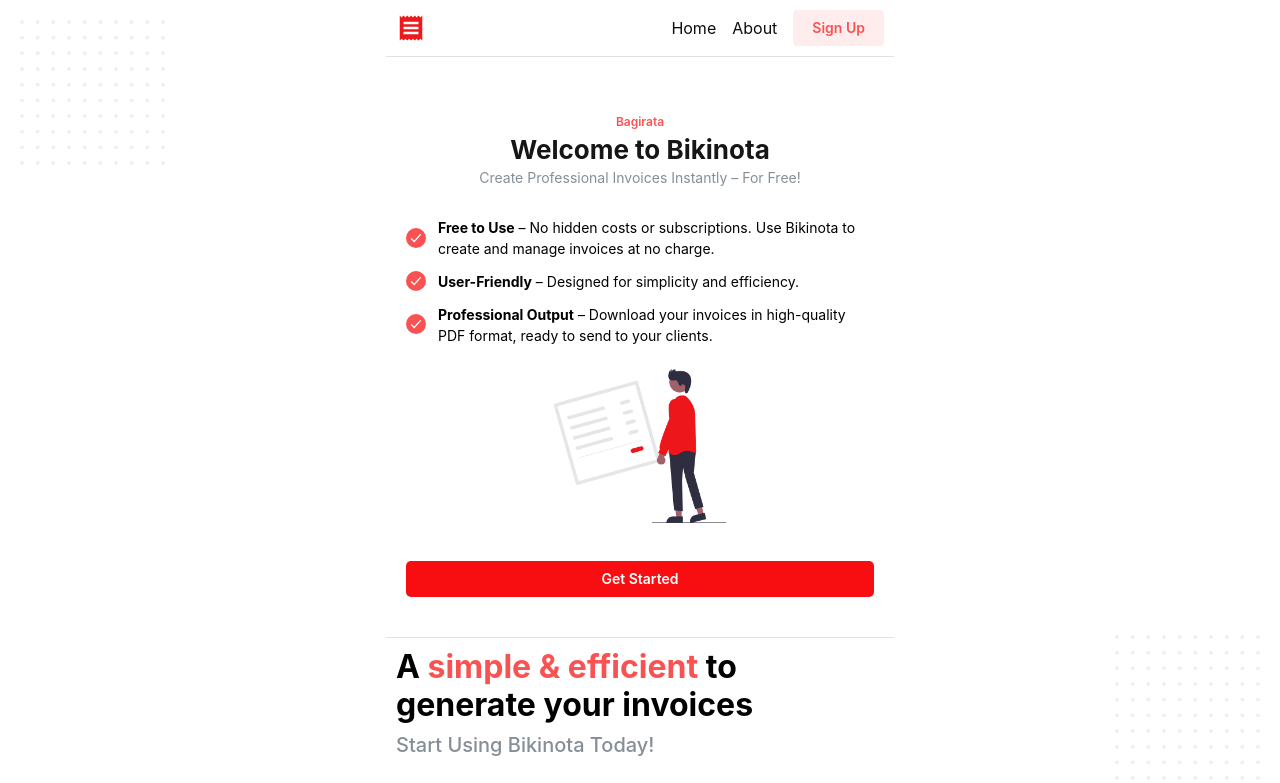
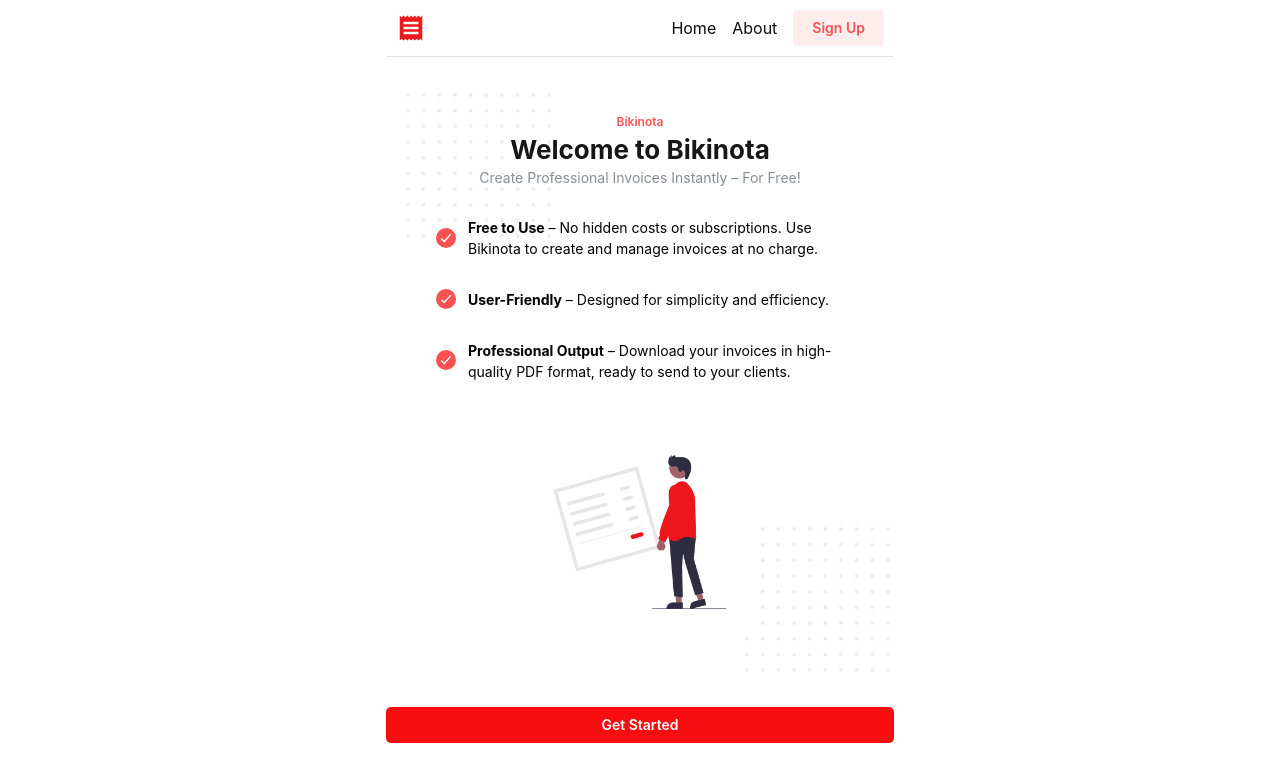
Before and after one commit to notblessy/bikinota, a React (Vite) app: page / in a window 1280 px wide. Shown: the top 783 px of the page. Built offline with nearby package versions, Linux system fonts and the light colour scheme.

Commit message:
feature: enhance landing page

```diff
--- a/package.json
+++ b/package.json
@@ -10,9 +10,12 @@
     "preview": "vite preview"
   },
   "dependencies": {
+    "@mantine/carousel": "^7.9.2",
     "@mantine/core": "^7.9.2",
     "@mantine/form": "^7.9.2",
     "@mantine/hooks": "^7.9.2",
+    "embla-carousel-autoplay": "^7.1.0",
+    "embla-carousel-react": "^7.1.0",
     "react": "^18.2.0",
     "react-dom": "^18.2.0",
     "react-icons": "^5.2.1",
--- a/src/App.jsx
+++ b/src/App.jsx
@@ -1,4 +1,5 @@
 import "@mantine/core/styles.css";
+import "@mantine/carousel/styles.css";
 
 import {
   Anchor,
--- a/src/pages/LandingPage.jsx
+++ b/src/pages/LandingPage.jsx
@@ -1,8 +1,8 @@
+import Autoplay from "embla-carousel-autoplay";
 import {
   Box,
   Button,
   Center,
-  Divider,
   Image,
   List,
   Text,
@@ -17,13 +17,25 @@
 import { ImCoinDollar } from "react-icons/im";
 import { MdBusinessCenter } from "react-icons/md";
 import { BsPeople } from "react-icons/bs";
+import { Carousel } from "@mantine/carousel";
+import { useRef } from "react";
 
 // eslint-disable-next-line react/prop-types
 export default function LandingPage() {
   const navigate = useNavigate();
 
+  const autoplay = useRef(Autoplay({ delay: 5000 }));
+
   return (
     <>
+      <Carousel
+        plugins={[autoplay.current]}
+        withControls={false}
+        slideGap="md"
+        align="start"
+        loop
+      >
+        <Carousel.Slide>
           <Box mt={30} style={{ padding: "10px 20px" }}>
             <Dots
               style={{
@@ -43,15 +55,14 @@
                 zIndex: -1,
               }}
             />
-
             <Box style={{ zIndex: 99999 }}>
               <Text ta="center" c="red" fz={12} fw={600}>
-            Bagirata
+                Bikinota
               </Text>
               <Title ta="center" order={2} c="#161617">
                 Welcome to Bikinota
               </Title>
-          <Box>
+              <Box px={30}>
                 <Text ta="center" c="dimmed" fz={14}>
                   Create Professional Invoices Instantly – For Free!
                 </Text>
@@ -65,19 +76,20 @@
                     </ThemeIcon>
                   }
                 >
-              <List.Item>
+                  <List.Item my={30}>
                     <b>Free to Use</b> – No hidden costs or subscriptions. Use
                     Bikinota to create and manage invoices at no charge.
                   </List.Item>
-              <List.Item>
-                <b>User-Friendly</b> – Designed for simplicity and efficiency.
+                  <List.Item my={30}>
+                    <b>User-Friendly</b> – Designed for simplicity and
+                    efficiency.
                   </List.Item>
-              <List.Item>
+                  <List.Item my={30}>
                     <b>Professional Output</b> – Download your invoices in
                     high-quality PDF format, ready to send to your clients.
                   </List.Item>
                 </List>
-            <Center>
+                <Center my={50}>
                   <Image
                     radius="md"
                     h={200}
@@ -87,35 +99,44 @@
                   />
                 </Center>
               </Box>
-          <Button
-            onClick={() => navigate("/create")}
-            fullWidth
-            radius={5}
-            mt={15}
-            size="sm"
-            variant="filled"
-          >
-            Get Started
-          </Button>
             </Box>
           </Box>
-      <Divider mt={30} />
-      <Box p={10} mb={30}>
-        <Box mb={30}>
-          <h1 style={{ fontSize: 32, lineHeight: 1.2, margin: "0 0 10px" }}>
+        </Carousel.Slide>
+        <Carousel.Slide>
+          <Dots
+            style={{
+              left: 0,
+              top: 0,
+              position: "absolute",
+              zIndex: -1,
+              padding: 20,
+            }}
+          />
+          <Dots
+            style={{
+              right: 0,
+              bottom: 0,
+              position: "absolute",
+              padding: 20,
+              zIndex: -1,
+            }}
+          />
+          <Box style={{ zIndex: 99999 }} p={10} mb={30}>
+            <Box px={30} mb={60}>
+              <Title order={2} style={{ lineHeight: 1.2, margin: "0 0 10px" }}>
                 A{" "}
                 <Text component="span" c="#F95252" inherit>
                   simple & efficient
                 </Text>{" "}
                 to generate your invoices
-          </h1>
+              </Title>
 
               <Text c="dimmed" size="20px" fw={500}>
                 Start Using Bikinota Today!
               </Text>
             </Box>
 
-        <Timeline active={3} bulletSize={24} lineWidth={2}>
+            <Timeline px={30} active={3} bulletSize={24} lineWidth={2}>
               <Timeline.Item
                 bullet={<MdBusinessCenter size={12} />}
                 title="Your Business"
@@ -152,6 +173,18 @@
               </Timeline.Item>
             </Timeline>
           </Box>
+        </Carousel.Slide>
+      </Carousel>
+      <Button
+        onClick={() => navigate("/create")}
+        fullWidth
+        radius={5}
+        mt={15}
+        size="sm"
+        variant="filled"
+      >
+        Get Started
+      </Button>
     </>
   );
 }
```
Also changed, not shown: 1 other file (tests, documents, lock files or other folders). Lines whose indentation alone changed are shown as unchanged.
